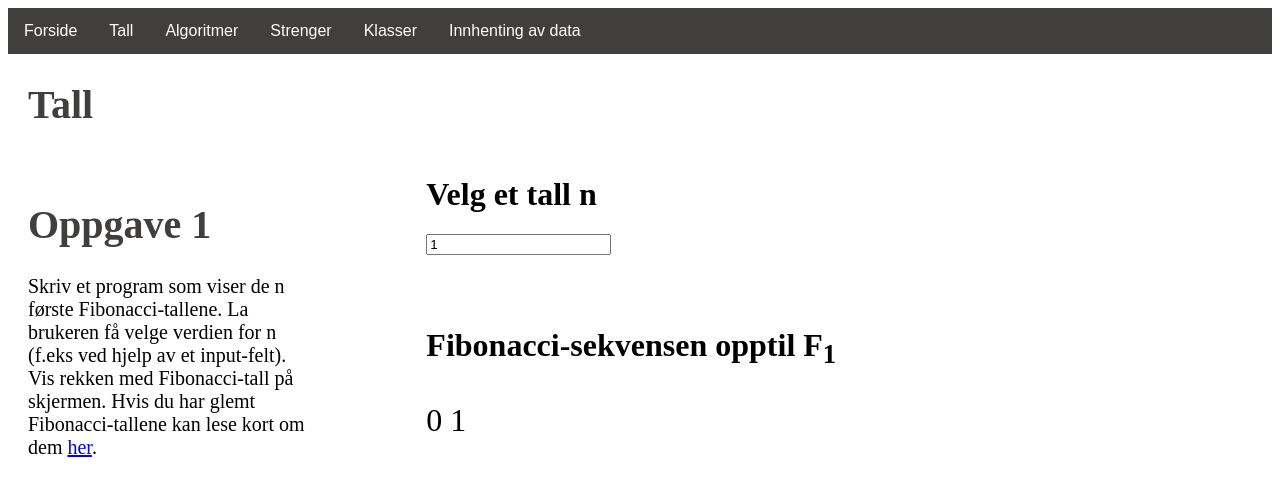
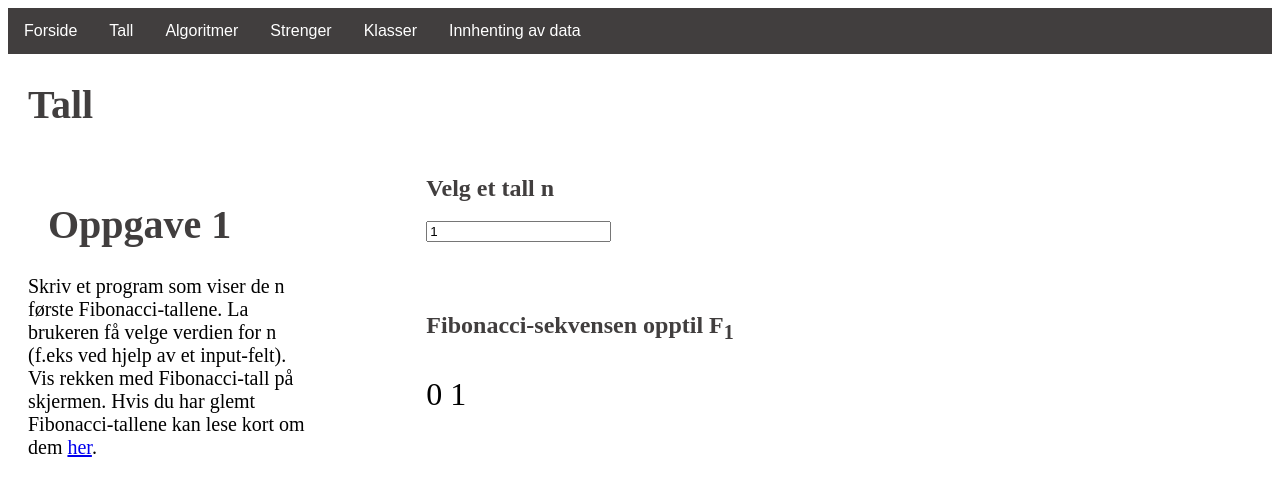
Before and after one commit to Frexz/oeving_fagdag, a SvelteKit app: page /tall/oppg1 in a window 1280 px wide. Shown: the top 496 px of the page. Built offline with nearby package versions, Linux system fonts and the light colour scheme.

Commit message:
la til globalt stylesheet

```diff
--- a/src/routes/+layout.svelte
+++ b/src/routes/+layout.svelte
@@ -1,5 +1,5 @@
 <script>
-  export const prerender = true
+  import '../styles.css'
 </script>
 
 <nav>
--- a/src/routes/tall/oppg1/+page.svelte
+++ b/src/routes/tall/oppg1/+page.svelte
@@ -37,10 +37,10 @@
     </div>
 
     <div slot="oppgave">
-        <h1>Velg et tall n</h1>
+        <h2>Velg et tall n</h2>
         <input type="number" bind:value={n} style="margin-bottom:50px;"><br>
 
-        <h1>Fibonacci-sekvensen opptil F<sub>{n}</sub></h1>
+        <h2>Fibonacci-sekvensen opptil F<sub>{n}</sub></h2>
         <p style="font-size: 32px;">
             {#each sekvens as num}
                 {num}&emsp;
@@ -49,16 +49,3 @@
 
     </div>
 </OppgaveLayout>
-
-<style>
-    .tekst h1 {
-        font-size: 40px;
-        color: #413e3e;
-        text-align: left;
-    }
-
-    .tekst p {
-        font-size: 20px;
-        font-family: 'Times New Roman', Times, serif;
-    }
-</style>
--- a/src/routes/tall/oppg2/+page.svelte
+++ b/src/routes/tall/oppg2/+page.svelte
@@ -67,17 +67,6 @@
 </OppgaveLayout>
 
 <style>
-    .tekst h1 {
-        font-size: 40px;
-        color: #413e3e;
-        text-align: left;
-    }
-
-    .tekst p {
-        font-size: 20px;
-        font-family: 'Times New Roman', Times, serif;
-    }
-
     .oppgave {
         display: flex;
         flex-direction: column;
--- /dev/null
+++ b/src/styles.css
@@ -0,0 +1,15 @@
+h1 {
+    font-size: 40px;
+    color: #413e3e;
+    text-align: left;
+    margin-left: 20px;
+}
+
+h2 {
+    color: #413e3e;
+}
+
+p {
+    font-size: 20px;
+    font-family: 'Times New Roman', Times, serif;
+}
```
